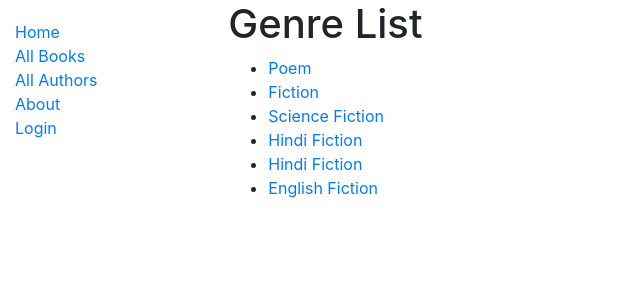
After one commit to abhigyan709/mini-python-project-based-on-django-framework, a Django app: page /catalog/genre/ in a window 1280 px wide. The commit adds this page. Shown: the top 300 px of the page, without its empty margins (0-640 px from the left). Run offline with Django 3.2, Linux system fonts and the light colour scheme; data comes from the database, SQL or seed files in the repository; both versions use the stored data as it was after the commit; some libraries are stand-ins or nearby versions.

Commit message:
"Genres List Added to the Project"

```diff
--- a/locallibrary/catalog/models.py
+++ b/locallibrary/catalog/models.py
@@ -25,6 +25,9 @@ class Genre(models.Model):
 
         """String for representing the Model Object."""
         return self.name
+
+    def get_absolute_url(self):
+        return reverse('genre',)
 
 
 class Language(models.Model):
--- a/locallibrary/catalog/templates/base_generic.html
+++ b/locallibrary/catalog/templates/base_generic.html
@@ -19,7 +19,7 @@
           <li><a href="{% url 'books' %}">All Books</a></li>
           <li><a href="{% url 'authors' %}">All Authors</a></li>
             <li><a class="active" href="{% url 'about' %}">About</a></li>
-          <li><a class="active" href="{% url 'language' %}">Languages</a></li>
+          <!-- <li><a class="active" href="{% url 'language' %}">Languages</a></li> -->
          <!-- <li><a class="active" href="{% url 'login' %}">LogIn</a></li> -->
           {% if user.is_authenticated %}
      <li>User: {{ user.get_username }}</li>
--- /dev/null
+++ b/locallibrary/catalog/templates/catalog/genre_list.html
@@ -0,0 +1,16 @@
+{% extends "base_generic.html" %}
+
+{% block content %}
+  <h1>Genre List</h1>
+  {% if genre_list %}
+  <ul>
+    {% for genre in genre_list %}
+      <li>
+        <a href="{{ genre.get_absolute_url }}">{{ genre }}</a>
+      </li>
+    {% endfor %}
+  </ul>
+  {% else %}
+    <p>There is nothing to show about in the library.</p>
+  {% endif %}
+{% endblock %}
--- a/locallibrary/catalog/templates/index.html
+++ b/locallibrary/catalog/templates/index.html
@@ -7,6 +7,7 @@
   <a class="active" href="contact">Contact</a>
   <a class="active" href="{% url 'login' %}">LogIn</a>
   <a class="active" href="{% url 'language' %}">Languages</a>
+  <a class="active" href="{% url 'genre' %}">Genres</a>
   <input type="text" placeholder="Search..">
     </div></h1>
   <p>Welcome to LocalLibrary, a website developed by <em>Team.Py</em>!</p>
--- a/locallibrary/catalog/urls.py
+++ b/locallibrary/catalog/urls.py
@@ -10,6 +10,7 @@ urlpatterns = [
          views.AuthorDetailView.as_view(), name='author-detail'),
     path('about/', views.AboutPageView.as_view(), name = 'about'),
     path('language/', views.LanguageListView.as_view(), name = 'language'),
+    path('genre/', views.GenreListView.as_view(), name = 'genre'),
 ]
 urlpatterns += [
     path('mybooks/', views.LoanedBooksByUserListView.as_view(), name='my-borrowed'),
--- a/locallibrary/catalog/views.py
+++ b/locallibrary/catalog/views.py
@@ -40,6 +40,11 @@ def index(request):
 
     # Render the HTML template index.html with the data in the context variable
     return render(request, 'index.html', context=context)
+
+
+class GenreListView(generic.ListView):
+    model = Genre
+    paginate_by = 10
 
 
 class BookListView(generic.ListView):
```
Also changed, not shown: locallibrary/db.sqlite3.
